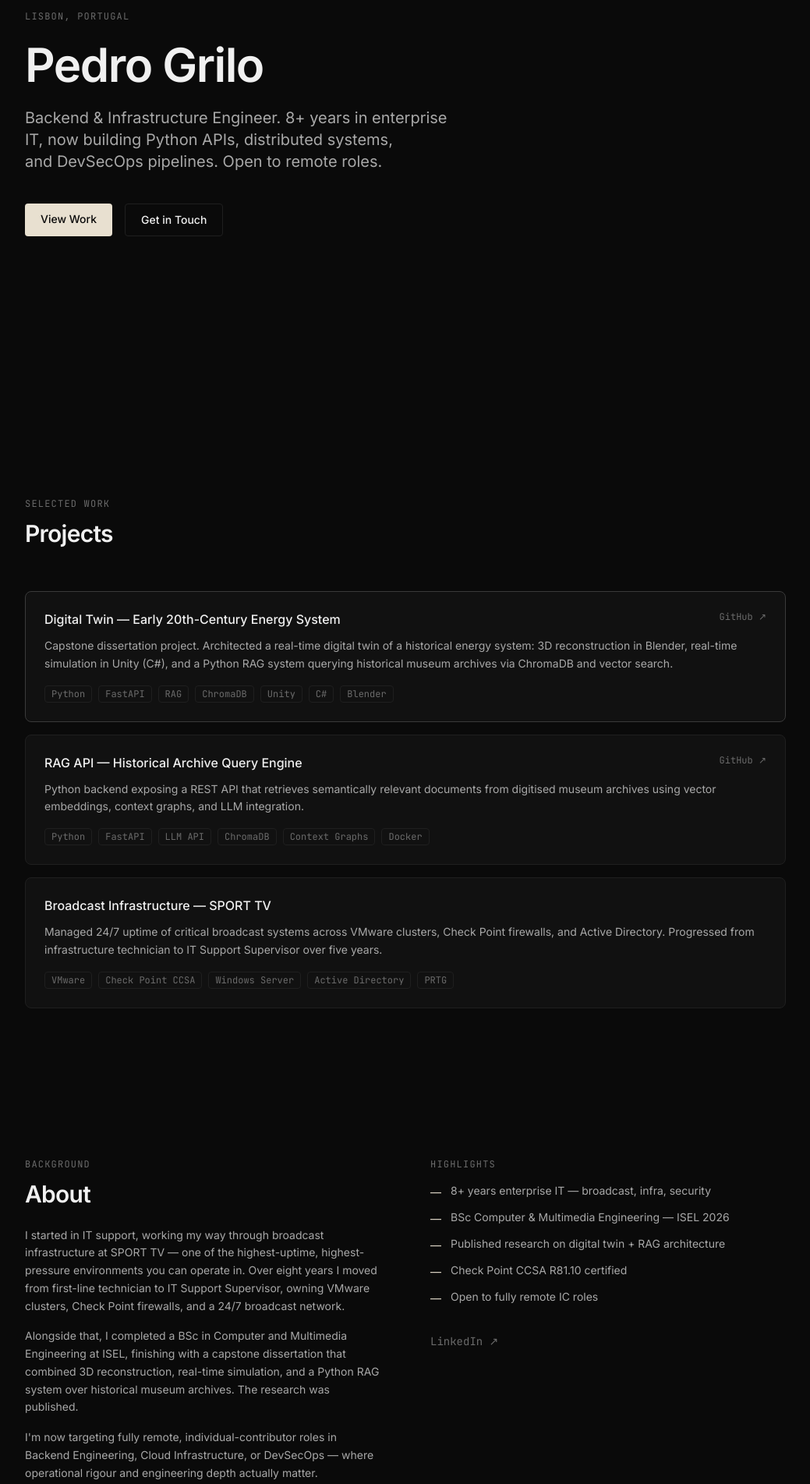
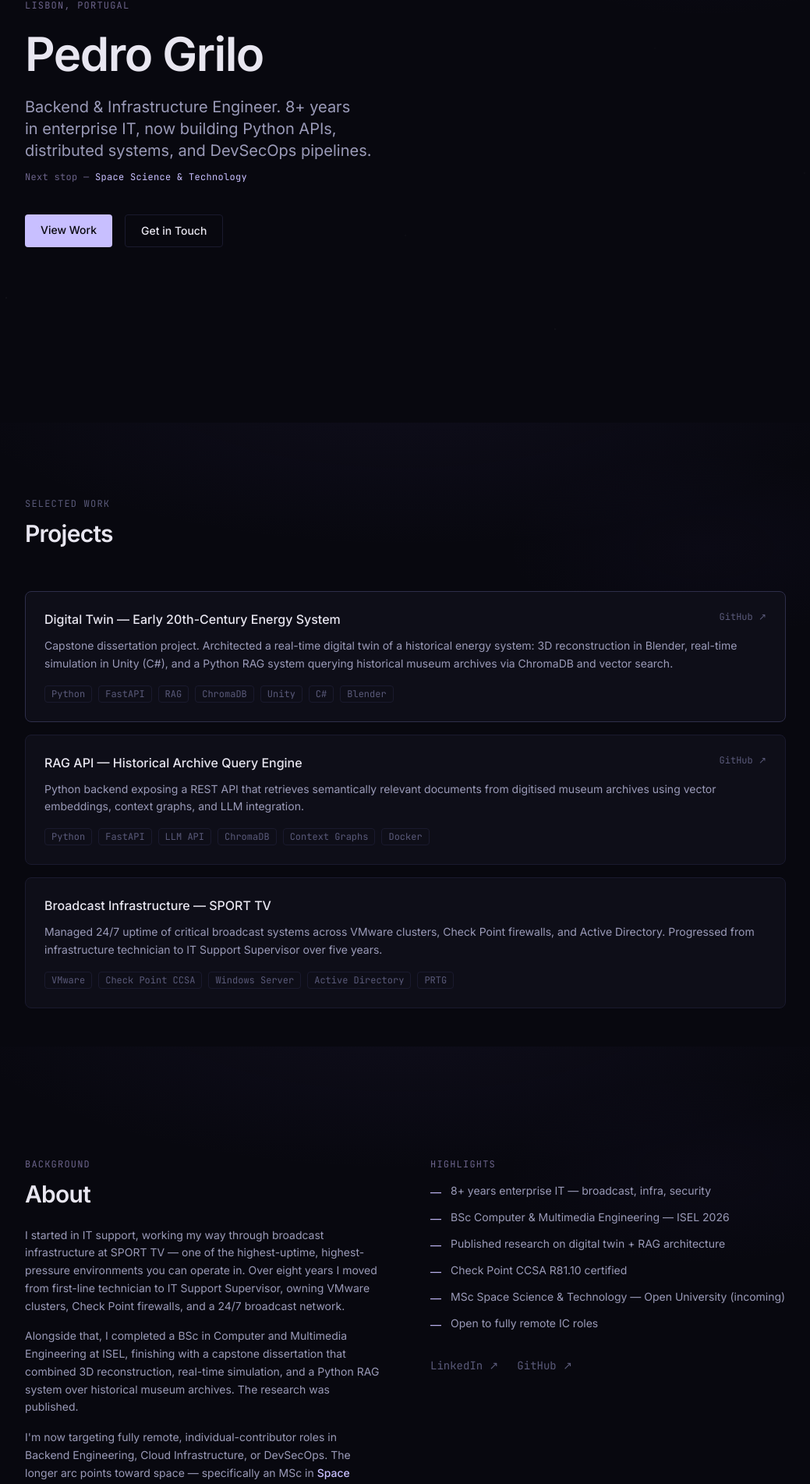
Before and after one commit to pdrgrl/portfolio, a Next.js app: page / in a window 1280 px wide. Shown: the part 258-2161 px from the top of the page at 78% size, without its empty margins (120-1159 px from the left). Built offline with nearby package versions, Linux system fonts and the light colour scheme.

Commit message:
Refresh design + add Space Science direction to About

```diff
--- a/src/app/globals.css
+++ b/src/app/globals.css
@@ -3,21 +3,25 @@
 @tailwind utilities;
 
 @layer base {
-  * {
-    box-sizing: border-box;
-  }
+  * { box-sizing: border-box; }
 
-  html {
-    scroll-behavior: smooth;
+  html { scroll-behavior: smooth; }
+
+  body {
+    background-color: #08080f;
+    background-image:
+      radial-gradient(ellipse 80% 50% at 50% -10%, rgba(100, 80, 200, 0.08) 0%, transparent 60%),
+      radial-gradient(ellipse 40% 30% at 80% 20%, rgba(60, 40, 140, 0.05) 0%, transparent 50%);
+    background-attachment: fixed;
   }
 
   ::selection {
-    background-color: #e8e0d0;
-    color: #0a0a0a;
+    background-color: rgba(200, 191, 255, 0.2);
+    color: #e8e6f0;
   }
 
   :focus-visible {
-    outline: 2px solid #e8e0d0;
+    outline: 2px solid #c8bfff;
     outline-offset: 3px;
     border-radius: 2px;
   }
@@ -31,7 +35,21 @@
 }
 
 @layer utilities {
-  .text-balance {
-    text-wrap: balance;
+  .text-balance { text-wrap: balance; }
+
+  .star-field {
+    position: fixed;
+    inset: 0;
+    pointer-events: none;
+    z-index: 0;
+    background-image:
+      radial-gradient(1px 1px at 20% 30%, rgba(255,255,255,0.15) 0%, transparent 100%),
+      radial-gradient(1px 1px at 80% 10%, rgba(255,255,255,0.10) 0%, transparent 100%),
+      radial-gradient(1px 1px at 50% 70%, rgba(255,255,255,0.08) 0%, transparent 100%),
+      radial-gradient(1px 1px at 10% 80%, rgba(255,255,255,0.12) 0%, transparent 100%),
+      radial-gradient(1px 1px at 90% 60%, rgba(255,255,255,0.07) 0%, transparent 100%),
+      radial-gradient(1px 1px at 35% 50%, rgba(255,255,255,0.09) 0%, transparent 100%),
+      radial-gradient(1px 1px at 65% 85%, rgba(255,255,255,0.11) 0%, transparent 100%),
+      radial-gradient(1px 1px at 75% 40%, rgba(255,255,255,0.06) 0%, transparent 100%);
   }
 }
--- a/src/app/page.tsx
+++ b/src/app/page.tsx
@@ -8,7 +8,9 @@ import Footer from '@/components/Footer';
 
 export default function Home() {
   return (
-    <main className="min-h-screen">
+    <>
+      <div className="star-field" aria-hidden="true" />
+      <main className="min-h-screen relative z-10">
         <Nav />
         <Hero />
         <Projects />
@@ -17,5 +19,6 @@ export default function Home() {
         <Contact />
         <Footer />
       </main>
+    </>
   );
 }
--- a/src/components/About.tsx
+++ b/src/components/About.tsx
@@ -11,11 +11,11 @@ export default function About() {
           viewport={{ once: true, margin: '-80px' }}
           transition={{ duration: 0.5 }}
         >
-          <p className="font-mono text-xs text-subtle tracking-widest uppercase mb-3">Background</p>
+          <p className="font-mono text-xs text-dim tracking-widest uppercase mb-3">Background</p>
           <h2 className="text-2xl sm:text-3xl font-semibold text-heading tracking-tight mb-6">About</h2>
           <div className="space-y-4 text-sm text-body leading-relaxed">
             <p>
-              I started in IT support, working my way through broadcast infrastructure at SPORT TV —
+              I started in IT support, working my way through broadcast infrastructure at SPORT TV &mdash;
               one of the highest-uptime, highest-pressure environments you can operate in.
               Over eight years I moved from first-line technician to IT Support Supervisor,
               owning VMware clusters, Check Point firewalls, and a 24/7 broadcast network.
@@ -28,8 +28,11 @@ export default function About() {
             </p>
             <p>
               I&apos;m now targeting fully remote, individual-contributor roles in Backend Engineering,
-              Cloud Infrastructure, or DevSecOps — where operational rigour and engineering
-              depth actually matter.
+              Cloud Infrastructure, or DevSecOps. The longer arc points toward space &mdash;
+              specifically an MSc in{' '}
+              <span className="text-accent font-medium">Space Science &amp; Technology</span>
+              {' '}at The Open University, specialising in Digital Forensics &amp; Cybersecurity.
+              The infrastructure skills transfer directly.
             </p>
           </div>
         </motion.div>
@@ -42,13 +45,14 @@ export default function About() {
           className="space-y-6"
         >
           <div>
-            <p className="font-mono text-xs text-subtle tracking-widest uppercase mb-4">Highlights</p>
+            <p className="font-mono text-xs text-dim tracking-widest uppercase mb-4">Highlights</p>
             <ul className="space-y-3 text-sm" role="list">
               {[
                 '8+ years enterprise IT — broadcast, infra, security',
                 'BSc Computer & Multimedia Engineering — ISEL 2026',
                 'Published research on digital twin + RAG architecture',
                 'Check Point CCSA R81.10 certified',
+                'MSc Space Science & Technology — Open University (incoming)',
                 'Open to fully remote IC roles',
               ].map((item) => (
                 <li key={item} className="flex gap-3 text-body">
@@ -59,7 +63,7 @@ export default function About() {
             </ul>
           </div>
 
-          <div className="pt-2">
+          <div className="pt-2 flex gap-6">
             <a
               href="https://www.linkedin.com/in/pdrgrl"
               target="_blank"
@@ -68,6 +72,14 @@ export default function About() {
             >
               LinkedIn ↗
             </a>
+            <a
+              href="https://github.com/pdrgrl"
+              target="_blank"
+              rel="noopener noreferrer"
+              className="inline-flex items-center gap-2 text-sm text-subtle hover:text-heading transition-colors duration-200 font-mono"
+            >
+              GitHub ↗
+            </a>
           </div>
         </motion.div>
       </div>
--- a/src/components/Contact.tsx
+++ b/src/components/Contact.tsx
@@ -11,14 +11,15 @@ export default function Contact() {
         transition={{ duration: 0.5 }}
         className="max-w-xl"
       >
-        <p className="font-mono text-xs text-subtle tracking-widest uppercase mb-3">Let&apos;s Talk</p>
+        <p className="font-mono text-xs text-dim tracking-widest uppercase mb-3">Let&apos;s Talk</p>
         <h2 className="text-2xl sm:text-3xl font-semibold text-heading tracking-tight mb-4">
           Open to Remote Roles
         </h2>
         <p className="text-sm text-body leading-relaxed mb-8">
           Currently available for fully remote, individual-contributor positions in
           Backend Engineering, Cloud Infrastructure, or DevSecOps.
-          If you&apos;re building something interesting, I&apos;d like to hear about it.
+          If you&apos;re building something interesting &mdash; especially at the intersection
+          of infrastructure and space systems &mdash; I&apos;d like to hear about it.
         </p>
         <div className="flex flex-col sm:flex-row gap-4">
           <a
--- a/src/components/Hero.tsx
+++ b/src/components/Hero.tsx
@@ -18,7 +18,7 @@ export default function Hero() {
         variants={fadeUp}
         initial="hidden"
         animate="show"
-        className="font-mono text-xs text-subtle tracking-widest uppercase mb-6"
+        className="font-mono text-xs text-dim tracking-widest uppercase mb-6"
       >
         Lisbon, Portugal
       </motion.p>
@@ -38,15 +38,26 @@ export default function Hero() {
         variants={fadeUp}
         initial="hidden"
         animate="show"
-        className="text-lg sm:text-xl text-body max-w-xl leading-relaxed mb-10 text-balance"
+        className="text-lg sm:text-xl text-body max-w-xl leading-relaxed mb-3 text-balance"
       >
-        Backend &amp; Infrastructure Engineer. 8+ years in enterprise IT,
-        now building Python APIs, distributed systems, and DevSecOps pipelines.
-        Open to remote roles.
+        Backend &amp; Infrastructure Engineer.
+        8+ years in enterprise IT, now building Python APIs,
+        distributed systems, and DevSecOps pipelines.
+      </motion.p>
+
+      <motion.p
+        custom={3}
+        variants={fadeUp}
+        initial="hidden"
+        animate="show"
+        className="font-mono text-xs text-dim tracking-wide mb-10"
+      >
+        Next stop &mdash;&nbsp;
+        <span className="text-accent">Space Science &amp; Technology</span>
       </motion.p>
 
       <motion.div
-        custom={3}
+        custom={4}
         variants={fadeUp}
         initial="hidden"
         animate="show"
--- a/src/components/Nav.tsx
+++ b/src/components/Nav.tsx
@@ -3,9 +3,9 @@ import { useState, useEffect } from 'react';
 import Link from 'next/link';
 
 const links = [
-  { label: 'Work', href: '#work' },
-  { label: 'About', href: '#about' },
-  { label: 'Skills', href: '#skills' },
+  { label: 'Work',    href: '#work' },
+  { label: 'About',   href: '#about' },
+  { label: 'Skills',  href: '#skills' },
   { label: 'Contact', href: '#contact' },
 ];
 
@@ -21,7 +21,7 @@ export default function Nav() {
   return (
     <header
       className={`fixed top-0 left-0 right-0 z-50 transition-all duration-300 ${
-        scrolled ? 'bg-bg/90 backdrop-blur-md border-b border-border' : ''
+        scrolled ? 'bg-bg/80 backdrop-blur-md border-b border-border' : ''
       }`}
     >
       <nav
--- a/tailwind.config.ts
+++ b/tailwind.config.ts
@@ -13,21 +13,23 @@ const config: Config = {
         mono: ['var(--font-jetbrains)', 'monospace'],
       },
       colors: {
-        bg: '#0a0a0a',
-        surface: '#111111',
-        border: '#1f1f1f',
-        muted: '#3a3a3a',
-        subtle: '#6b6b6b',
-        body: '#a8a8a8',
-        heading: '#f0f0f0',
-        accent: '#e8e0d0',
+        bg:      '#08080f',
+        surface: '#0e0e18',
+        border:  '#1a1a2e',
+        muted:   '#2e2e4a',
+        subtle:  '#5a5a7a',
+        body:    '#9a9ab8',
+        heading: '#e8e6f0',
+        accent:  '#c8bfff',
+        dim:     '#6b638a',
       },
       animation: {
         'fade-up': 'fadeUp 0.6s ease-out forwards',
+        'pulse-slow': 'pulse 4s cubic-bezier(0.4, 0, 0.6, 1) infinite',
       },
       keyframes: {
         fadeUp: {
-          '0%': { opacity: '0', transform: 'translateY(20px)' },
+          '0%':   { opacity: '0', transform: 'translateY(20px)' },
           '100%': { opacity: '1', transform: 'translateY(0)' },
         },
       },
```
Lines whose indentation alone changed are shown as unchanged.
